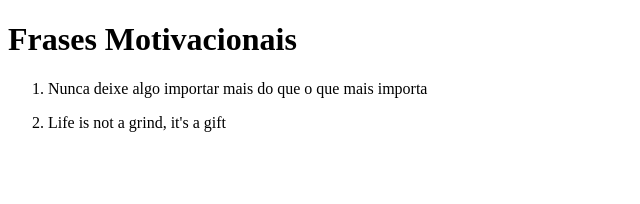
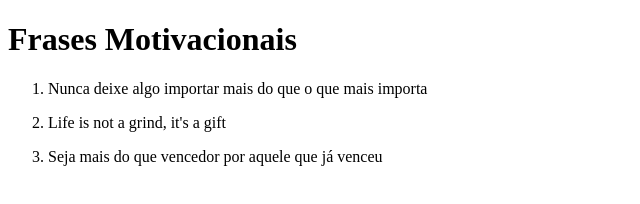
Before and after one commit to GabrielJonat/Projeto-01, a plain HTML site: page index.html in a window 1280 px wide. Shown: the whole page, without its empty margins (0-640 px from the left). Drawn offline with Linux system fonts and the light colour scheme.

Commit message:
frase motivacional 3

```diff
--- a/index.html
+++ b/index.html
@@ -10,6 +10,7 @@
     <ol>
         <li><p>Nunca deixe algo importar mais do que o que mais importa</p></li>
         <li><p>Life is not a grind, it's a gift</p></li>
+        <li><p>Seja mais do que vencedor por aquele que já venceu</p></li>
     </ol>
 </body>
 </html>
```
